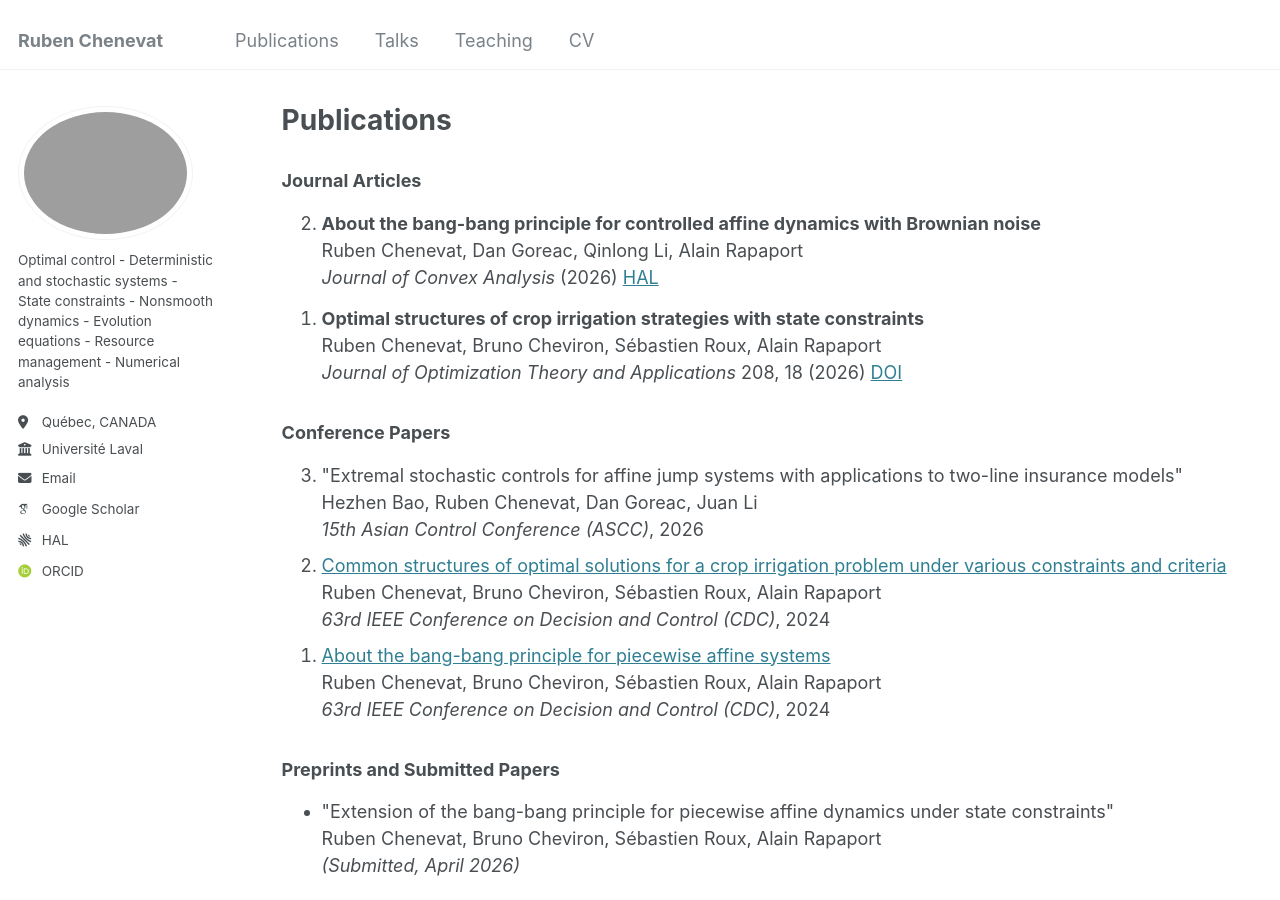
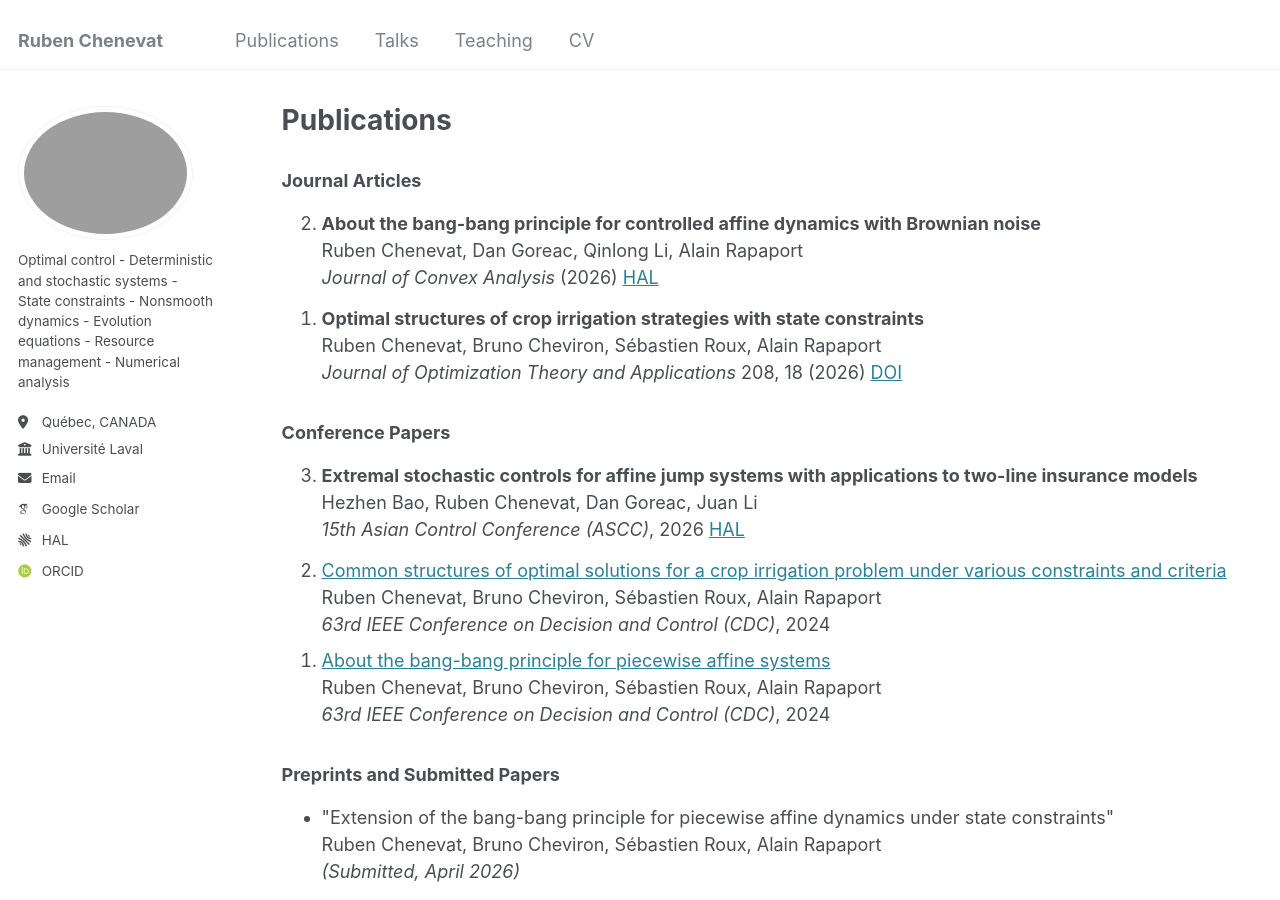
Before and after one commit to rubenchenevat/rubenchenevat.github.io, a Jekyll site: the page built from _pages/publications.html, in a window 1280 px wide and 900 px high. Built offline with Jekyll 4.4.1, drawn with Linux system fonts in a browser that asks for light colours; some web fonts are replaced; part of the change alters nothing that is shown.

Commit message:
Update publications.html

```diff
--- a/_pages/publications.html
+++ b/_pages/publications.html
@@ -83,7 +83,7 @@ author_profile: true
             <div class="publication-extra">
                 <p>
                     <strong>Summary.</strong><br>
-                    We study the classical bang-bang principle for affine control systems including Brownian noise. We show that the deterministic result can be extended to stochastic settings under suitable assumptions, and obtain a similar result for optimal control problems with expected cost. The theory is illustrated on a linearized SIR epidemiological model.
+                    We study the classical bang-bang principle for affine control systems driven by Brownian noise. We show that the deterministic result can be extended to stochastic settings under suitable assumptions, and obtain a similar result for optimal control problems with expected cost. The theory is illustrated on a linearized SIR epidemiological model.
                 </p>
                 <p>
                     <strong>Keywords.</strong><br>
@@ -118,9 +118,23 @@ author_profile: true
 
 <ol reversed>
     <li>
-        "Extremal stochastic controls for affine jump systems with applications to two-line insurance models"<br>
-        Hezhen Bao, Ruben Chenevat, Dan Goreac, Juan Li<br>
-        <em>15th Asian Control Conference (ASCC)</em>, 2026
+        <details class="publication-details">
+            <summary>
+                <strong>Extremal stochastic controls for affine jump systems with applications to two-line insurance models</strong><br>
+                Hezhen Bao, Ruben Chenevat, Dan Goreac, Juan Li<br>
+                <em>15th Asian Control Conference (ASCC)</em>, 2026 <a href="https://hal.science/hal-05526203v1" target="_blank">HAL</a>
+            </summary>
+            <div class="publication-extra">
+                <p>
+                    <strong>Summary.</strong><br>
+                    We study the classical bang-bang principle for affine control systems driven by Poisson jump processes. We show that similar results can be obtained for stochastic optimal control problems with suitable terminal cost, using extremal controls. The theory is illustrated on a two-line insurance model with equity transfers.
+                </p>
+                <p>
+                    <strong>Keywords.</strong><br>
+                    Pseudo bang-bang control, Affine jump systems, Poisson random measure, Cramér-Lundberg model, Common-shock risk, Equity transfer, Optimal capital allocation
+                </p>
+            </div>
+        </details>
     </li>
     <li>
         <a href="https://ieeexplore.ieee.org/document/10886226" target="_blank">Common structures of optimal solutions for a crop irrigation problem under various constraints and criteria</a><br>
```
